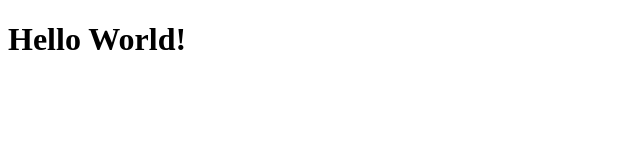
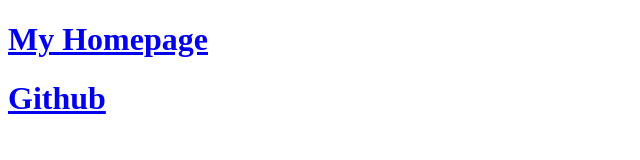
Before and after one commit to error0918/error0918.github.io, a plain HTML site: page index.html in a window 1280 px wide. Shown: the whole page, without its empty margins (0-640 px from the left). Drawn offline with Linux system fonts and the light colour scheme.

Commit message:
Update index.html

```diff
--- a/index.html
+++ b/index.html
@@ -4,6 +4,7 @@
     <title>Error0918</title>
   </head>
   <body>
-    <h1>Hello World!</h1>
+    <h1><a href="https://error0918.github.io/">My Homepage</a></h1>
+    <h1><a href="https://github.com/error0918/">Github</a></h1>
   </body>
 </html>
```
